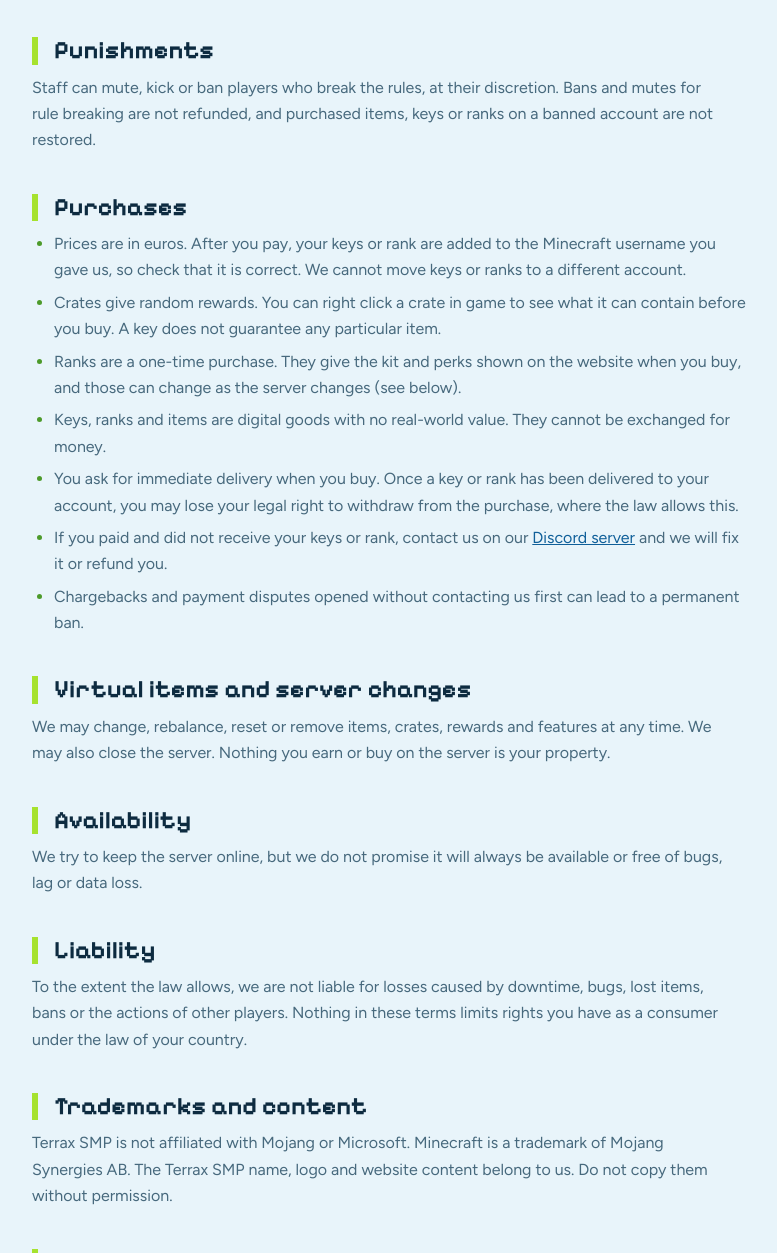
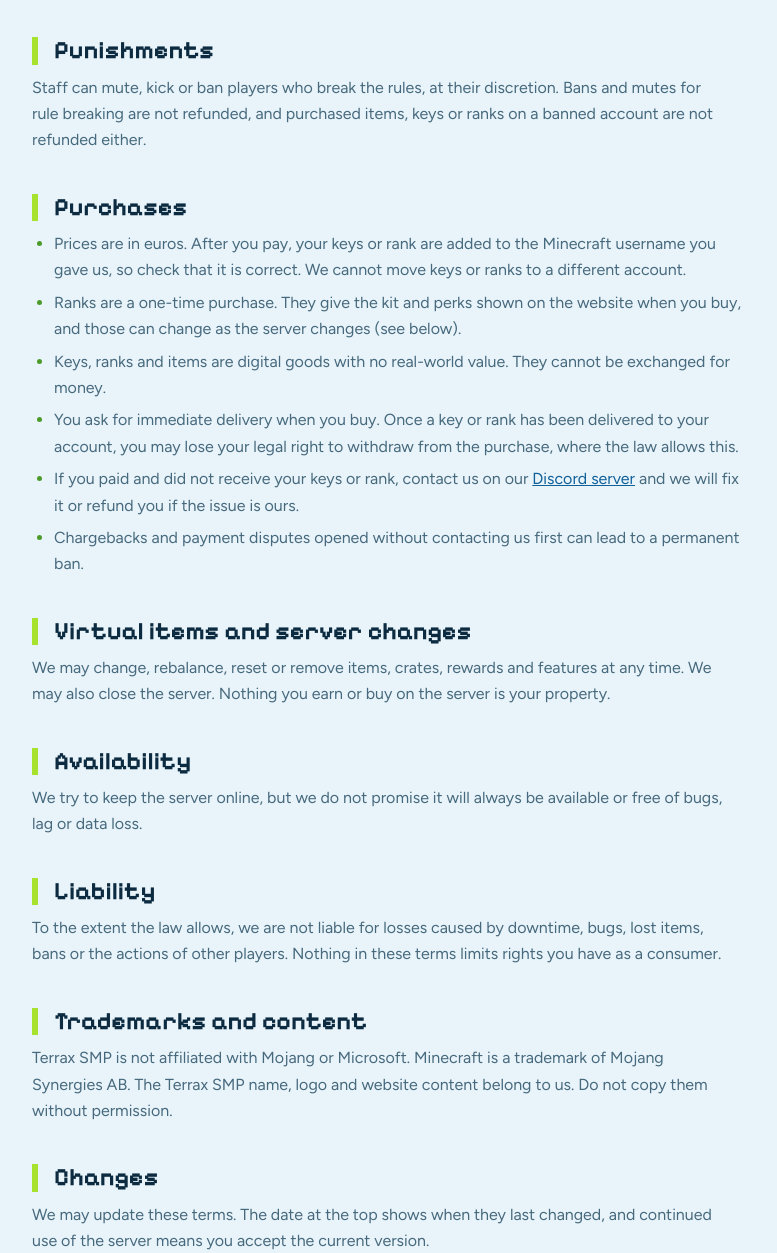
Before and after one commit to ploaieAkAterraxhoster/terraxsmp-site, a plain HTML site: page terms.html in a window 1280 px wide. Shown: the part 485-1738 px from the top of the page, without its empty margins (218-995 px from the left). Drawn offline with Linux system fonts and the light colour scheme.

Commit message:
Remove the random rewards statement from the Terms of Service purchase section

```diff
--- a/terms.html
+++ b/terms.html
@@ -77,16 +77,15 @@ footer nav a:hover{color:var(--text);text-decoration:underline}
     </ul>
 
     <h2>Punishments</h2>
-    <p>Staff can mute, kick or ban players who break the rules, at their discretion. Bans and mutes for rule breaking are not refunded, and purchased items, keys or ranks on a banned account are not restored.</p>
+    <p>Staff can mute, kick or ban players who break the rules, at their discretion. Bans and mutes for rule breaking are not refunded, and purchased items, keys or ranks on a banned account are not refunded either.</p>
 
     <h2>Purchases</h2>
     <ul>
       <li>Prices are in euros. After you pay, your keys or rank are added to the Minecraft username you gave us, so check that it is correct. We cannot move keys or ranks to a different account.</li>
-      <li>Crates give random rewards. You can right click a crate in game to see what it can contain before you buy. A key does not guarantee any particular item.</li>
       <li>Ranks are a one-time purchase. They give the kit and perks shown on the website when you buy, and those can change as the server changes (see below).</li>
       <li>Keys, ranks and items are digital goods with no real-world value. They cannot be exchanged for money.</li>
       <li>You ask for immediate delivery when you buy. Once a key or rank has been delivered to your account, you may lose your legal right to withdraw from the purchase, where the law allows this.</li>
-      <li>If you paid and did not receive your keys or rank, contact us on our <a href="https://discord.gg/yK6DUpNHT4" target="_blank" rel="noopener">Discord server</a> and we will fix it or refund you.</li>
+      <li>If you paid and did not receive your keys or rank, contact us on our <a href="https://discord.gg/yK6DUpNHT4" target="_blank" rel="noopener">Discord server</a> and we will fix it or refund you if the issue is ours.</li>
       <li>Chargebacks and payment disputes opened without contacting us first can lead to a permanent ban.</li>
     </ul>
 
@@ -97,7 +96,7 @@ footer nav a:hover{color:var(--text);text-decoration:underline}
     <p>We try to keep the server online, but we do not promise it will always be available or free of bugs, lag or data loss.</p>
 
     <h2>Liability</h2>
-    <p>To the extent the law allows, we are not liable for losses caused by downtime, bugs, lost items, bans or the actions of other players. Nothing in these terms limits rights you have as a consumer under the law of your country.</p>
+    <p>To the extent the law allows, we are not liable for losses caused by downtime, bugs, lost items, bans or the actions of other players. Nothing in these terms limits rights you have as a consumer.</p>
 
     <h2>Trademarks and content</h2>
     <p>Terrax SMP is not affiliated with Mojang or Microsoft. Minecraft is a trademark of Mojang Synergies AB. The Terrax SMP name, logo and website content belong to us. Do not copy them without permission.</p>
```
